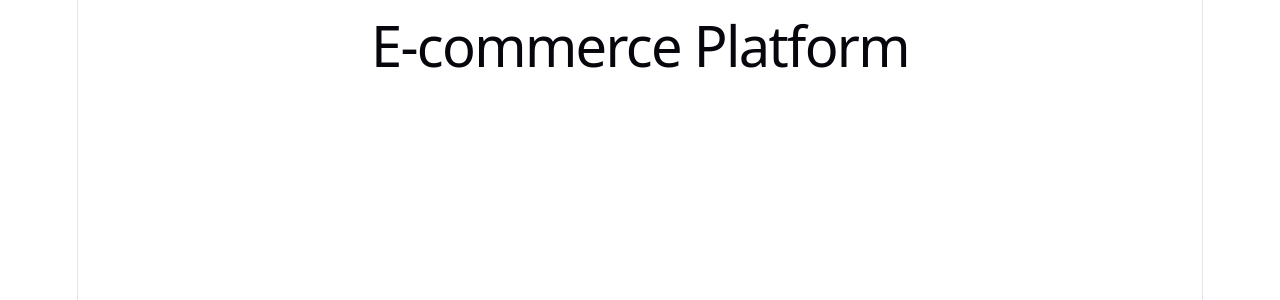
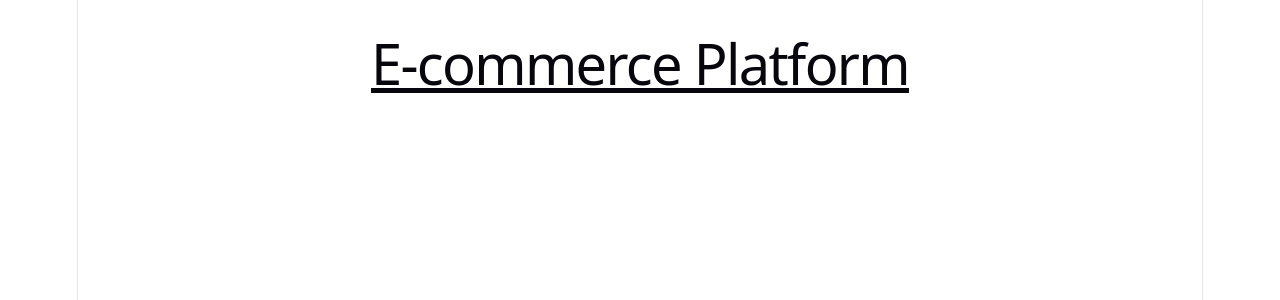
Before and after one commit to Manoelpimentel96/ecommerce-platform, a React (Vite) app in the folder frontend/: page / in a window 1280 px wide. Shown: the top 300 px of the page. Built offline with nearby package versions, Linux system fonts and the light colour scheme.

Commit message:
chore: configure tailwind css

```diff
--- a/frontend/package.json
+++ b/frontend/package.json
@@ -10,9 +10,11 @@
     "preview": "vite preview"
   },
   "dependencies": {
+    "@tailwindcss/vite": "^4.3.3",
     "react": "^19.2.8",
     "react-dom": "^19.2.8",
-    "react-router-dom": "^7.18.3"
+    "react-router-dom": "^7.18.3",
+    "tailwindcss": "^4.3.3"
   },
   "devDependencies": {
     "@eslint/js": "^10.0.1",
--- a/frontend/src/App.tsx
+++ b/frontend/src/App.tsx
@@ -1,7 +1,11 @@
 import { Route, Routes } from 'react-router-dom'
 
 function Home() {
-  return <h1>E-commerce Platform</h1>
+  return (
+    <h1 className="text-4xl font-bold underline">
+      E-commerce Platform
+    </h1>
+  )
 }
 
 function App() {
--- a/frontend/src/index.css
+++ b/frontend/src/index.css
@@ -1,3 +1,4 @@
+@import "tailwindcss";
 :root {
   --text: #6b6375;
   --text-h: #08060d;
--- a/frontend/vite.config.ts
+++ b/frontend/vite.config.ts
@@ -1,7 +1,16 @@
+import tailwindcss from '@tailwindcss/vite'
 import react from '@vitejs/plugin-react'
+import { defineConfig } from 'vite'
+
+export default defineConfig({
+  plugins: [react(), tailwindcss()],
+})
+
+/*import react from '@vitejs/plugin-react'
 import { defineConfig } from 'vite'
 
 // https://vite.dev/config/
 export default defineConfig({
   plugins: [react()],
 })
+  */
```
Also changed, not shown: 1 other file (tests, documents, lock files or other folders).
